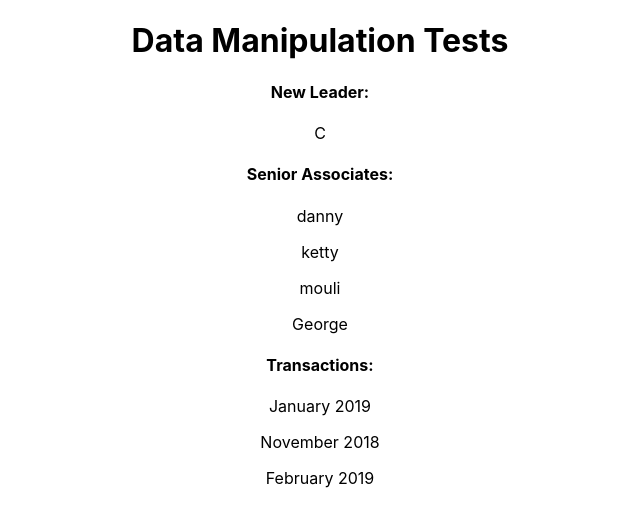
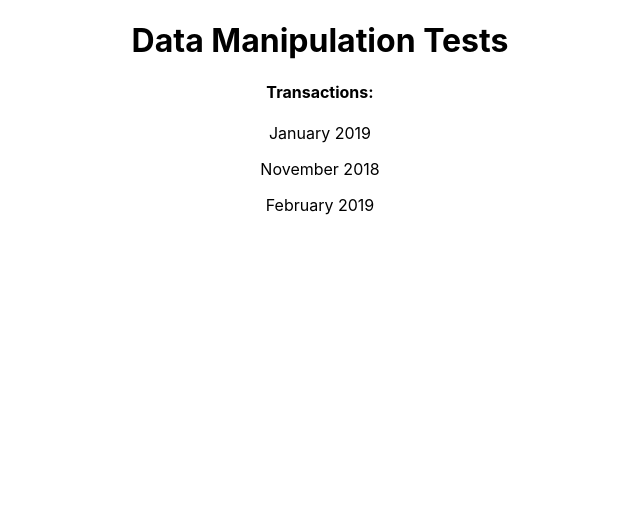
Before and after one commit to eloisebarrow/data-manipulation-tests, a React (Create React App) app: page / in a window 1280 px wide. Shown: the top 526 px of the page, without its empty margins (320-960 px from the left). Built offline with nearby package versions, Linux system fonts and the light colour scheme.

Commit message:
change title

```diff
--- a/public/index.html
+++ b/public/index.html
@@ -24,7 +24,7 @@
       work correctly both with client-side routing and a non-root public URL.
       Learn how to configure a non-root public URL by running `npm run build`.
     -->
-    <title>React App</title>
+    <title>Data Manipulation Tests</title>
   </head>
   <body>
     <noscript>You need to enable JavaScript to run this app.</noscript>
--- a/src/App.js
+++ b/src/App.js
@@ -37,12 +37,12 @@ function App() {
     return transactionGroup
   }, {})
 
-  console.log(monthlyTransactions)
+  console.log('monthlyTransactions:', monthlyTransactions)
 
   return (
     <div className="App">
       <h1>Data Manipulation Tests</h1>
-      <h4>New Leader:</h4>
+      {/* <h4>New Leader:</h4>
       { updatePersons.filter(p => p.designation == 'lead').map(p => p.name) }
 
       <h4>Senior Associates:</h4>
@@ -50,7 +50,7 @@ function App() {
         return (
           <p>{emp.name}</p>
         )
-        })}
+        })} */}
 
       <h4>Transactions:</h4>
       { Object.keys(monthlyTransactions).map((monthYear, i) => {
```
